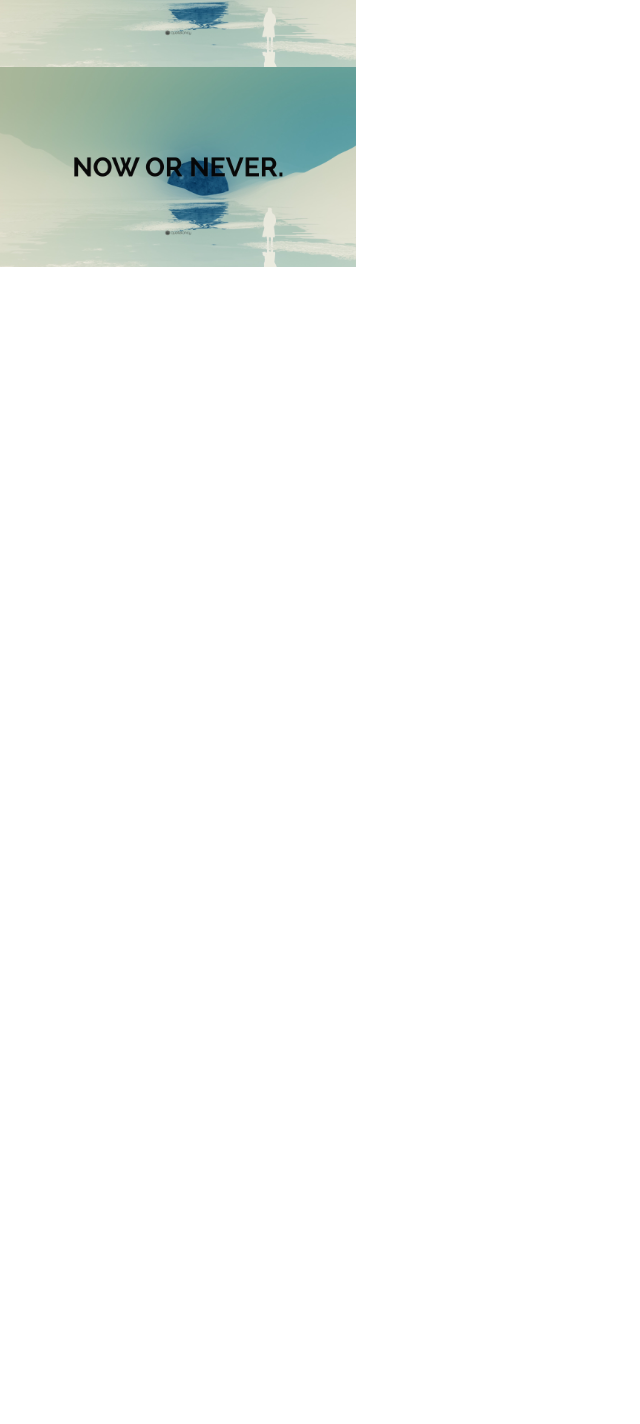
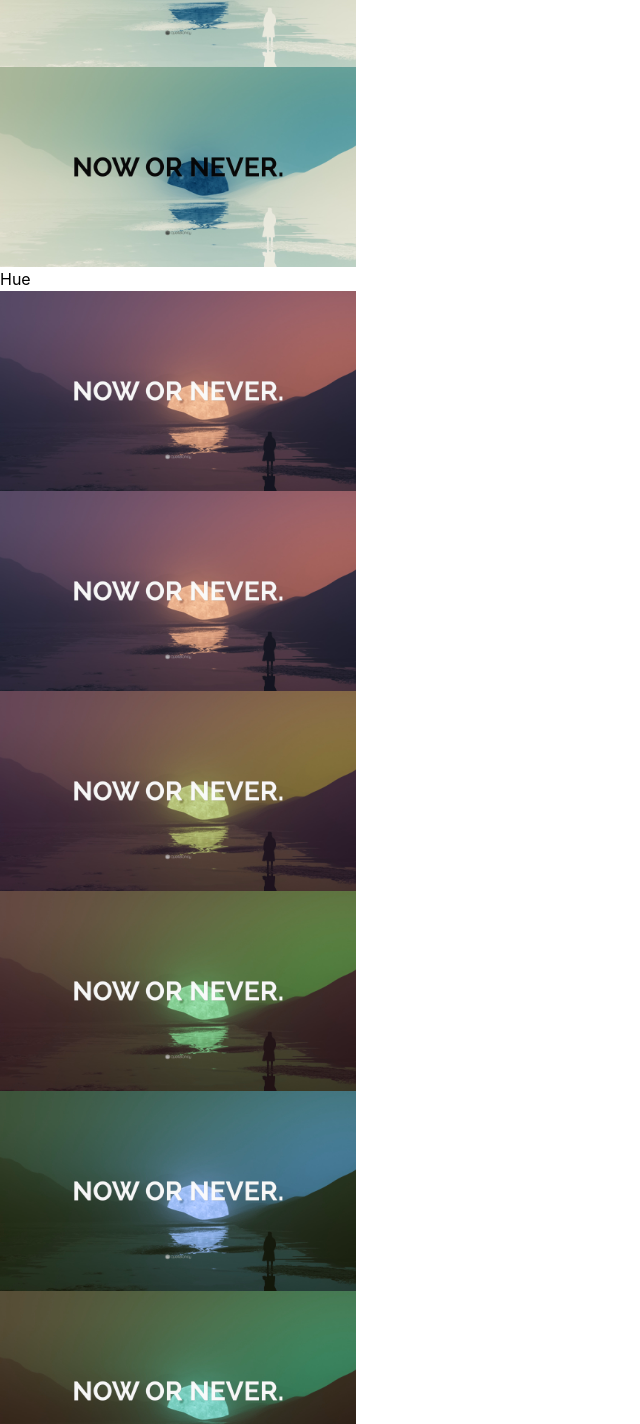
Before and after one commit to md-rayhan-shorif/Tailwind, a React (Vite) app: page / in a window 1280 px wide. Shown: the part 4029-5453 px from the top of the page, without its empty margins (0-640 px from the left). Before the commit the page ends 4296 px from the top, so only its background shows below. Built offline with nearby package versions, Linux system fonts and the light colour scheme.

Commit message:
Filter - hue-rotate-40

```diff
--- a/src/topics/Filters.jsx
+++ b/src/topics/Filters.jsx
@@ -45,6 +45,16 @@ const Filters = () => {
       <img src={photo} alt="" className='h-50 invert-200  ' />
       <img src={photo} alt="" className='h-50 invert-500  ' />
     </div>
+    {/* Hue */}
+    <div>
+        <p className=' brightness-0 '>Hue</p>
+      <img src={photo} alt="" className='h-50 hue-rotate-0  ' />
+      <img src={photo} alt="" className='h-50 hue-rotate-0  ' />
+      <img src={photo} alt="" className='h-50 hue-rotate-50  ' />
+      <img src={photo} alt="" className='h-50 hue-rotate-100  ' />
+      <img src={photo} alt="" className='h-50 hue-rotate-200  ' />
+      <img src={photo} alt="" className='h-50 hue-rotate-500  ' />
+    </div>
 
 
 
```
